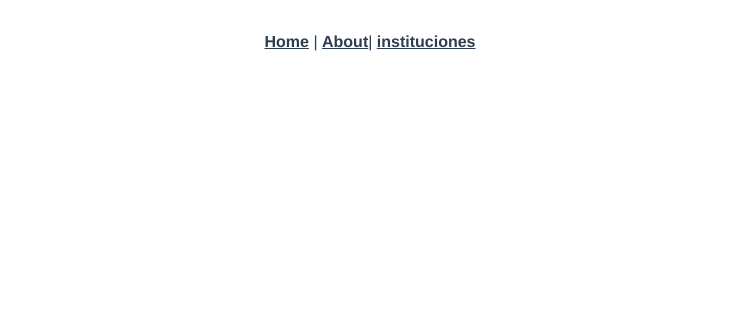
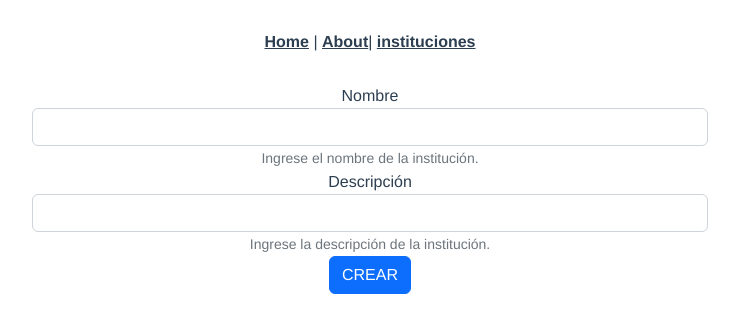
Before and after one commit to pipetboy2001/Lab-TDB-postgresql, a Vue app in the folder interfaz-app-grupo4/: page /#/instituciones-crear in a window 1280 px wide. Shown: the top 332 px of the page, without its empty margins (270-1009 px from the left). Built offline with nearby package versions, Linux system fonts and the light colour scheme.

Commit message:
crear inst. listo y valid. largo param.

```diff
--- a/interfaz-app-grupo4/src/router/index.js
+++ b/interfaz-app-grupo4/src/router/index.js
@@ -3,6 +3,7 @@ import VueRouter from 'vue-router'
 import HomeView from '../views/HomeView.vue'
 import Instituciones from '../views/InstitucionesView.vue'
 import InstitucionesEdit from '../views/InstitucionesEditView.vue'
+import InstitucionesCreateView from '@/views/InstitucionesCreateView'
 
 Vue.use(VueRouter)
 
@@ -29,6 +30,11 @@ const routes = [
     path: '/instituciones-editar/:id',
     name: 'instituciones-editar',
     component: InstitucionesEdit
+  },
+  {
+    path: '/instituciones-crear/',
+    name: 'instituciones-crear/',
+    component: InstitucionesCreateView
   }
 ]
 const router = new VueRouter({
--- a/interfaz-app-grupo4/src/views/InstitucionesCreateView.vue
+++ b/interfaz-app-grupo4/src/views/InstitucionesCreateView.vue
@@ -1,10 +1,44 @@
 <template>
-    <div>
-        <h1>Holaaaaaaa</h1>
-    </div>
+  <div class="container" style="width:700px;">
+    <form>
+      <div class="form-group">
+        <label for="nombre">Nombre</label>
+        <input type="text" class="form-control" maxlength="100" id="nombre" v-model="form.nombre" required>
+        <small id="nombreAyuda" class="form-text text-muted">Ingrese el nombre de la institución.</small>
+      </div>
+      <div class="form-group">
+        <label for="descripcion">Descripción</label>
+        <input type="text" class="form-control" maxlength="400" id="description" v-model="form.descrip" required>
+        <small id="descripcionAyuda" class="form-text text-muted">Ingrese la descripción de la institución.</small>
+      </div>
+      <button type="submit" class="btn btn-primary" v-on:click="crear()">CREAR</button>
+    </form>
+  </div>
+
 </template>
 
 <script>
+
+import axios from 'axios'
+
 export default {
+  name: 'CREAR',
+  data: function () {
+    return {
+      form: {
+        nombre: '',
+        descrip: ''
+      }
+    }
+  },
+  methods: {
+    crear () {
+      axios.post('http://localhost:3000/instituciones', this.form)
+      this.$router.push('/instituciones')
+    }
+  }
 }
 </script>
+<style>
+
+</style>
--- a/interfaz-app-grupo4/src/views/InstitucionesEditView.vue
+++ b/interfaz-app-grupo4/src/views/InstitucionesEditView.vue
@@ -3,12 +3,12 @@
       <form>
         <div class="form-group">
         <label for="nombre">Nombre</label>
-          <input type="text" class="form-control" id="nombre" v-model="form.nombre">
+          <input type="text" class="form-control" maxlength="100" id="nombre" v-model="form.nombre" required>
           <small id="nombreAyuda" class="form-text text-muted">Ingrese el nombre a cambiar.</small>
         </div>
           <div class="form-group">
           <label for="descripcion">Descripción</label>
-          <input type="text" class="form-control" id="description" v-model="form.descrip">
+          <input type="text" class="form-control" maxlength="400" id="description" v-model="form.descrip" required>
           <small id="descripcionAyuda" class="form-text text-muted">Ingrese la descripción a cambiar.</small>
         </div>
         <button type="submit" class="btn btn-primary" v-on:click="editar()">EDITAR</button>
--- a/interfaz-app-grupo4/src/views/InstitucionesView.vue
+++ b/interfaz-app-grupo4/src/views/InstitucionesView.vue
@@ -19,7 +19,7 @@
           <td>{{ institucion.descrip }}</td>
           <td>
             <!--Botones-->
-            <button v-on:click="editar(institucion.id)" type="button" class="btn btn-warning">Editar</button>
+            <button v-on:click="editarInstitucion(institucion.id)" type="button" class="btn btn-warning">Editar</button>
             <button type="button" class="btn btn-danger">Borrar</button>
           </td>
         </tr>
@@ -42,7 +42,6 @@ export default {
   },
   methods: {
     getTodos () {
-      console.log('hola desde metro')
       axios.get('http://localhost:3000/instituciones')
         .then(response => {
           console.log(response.data)
@@ -52,8 +51,11 @@ export default {
           this.errors.push(e)
         })
     },
-    editar (id) {
+    editarInstitucion (id) {
       this.$router.push('/instituciones-editar/' + id)
+    },
+    nuevaInstitucion () {
+      this.$router.push('/instituciones-crear/')
     }
   }
 
```
